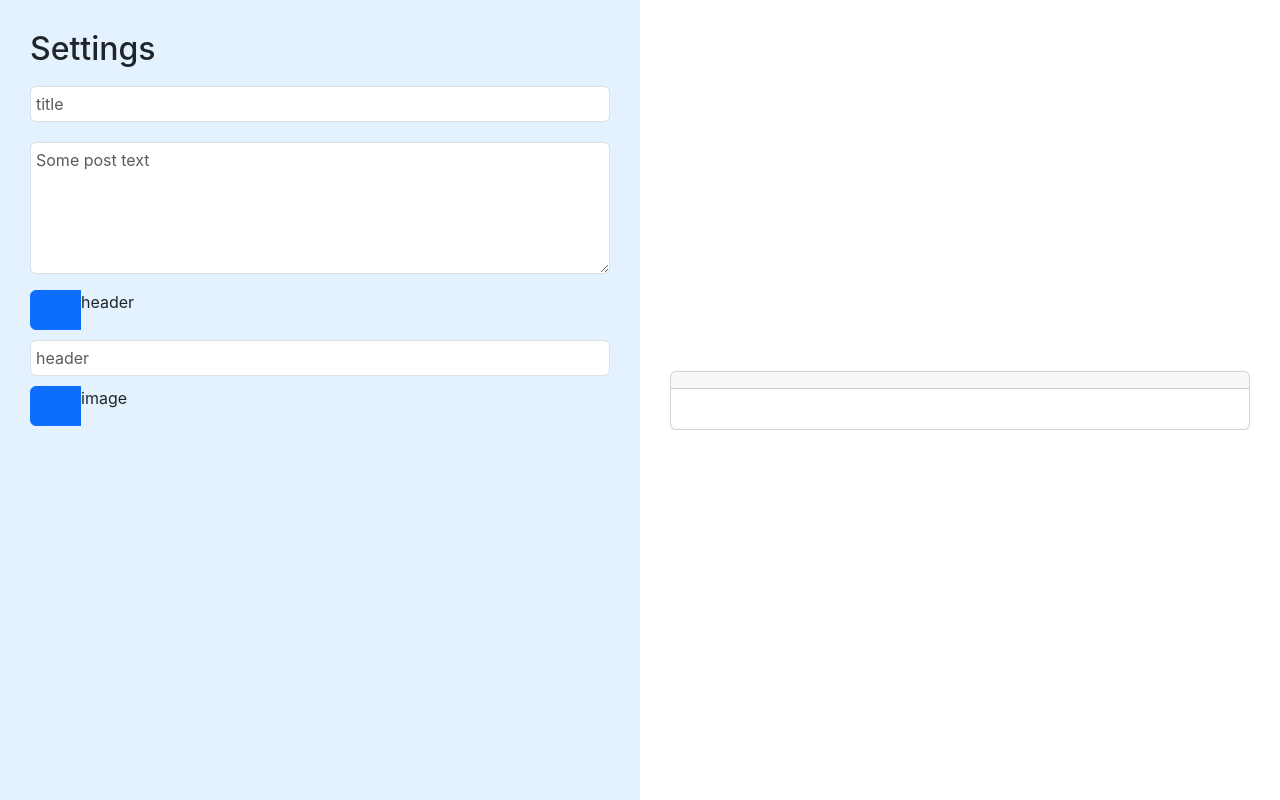
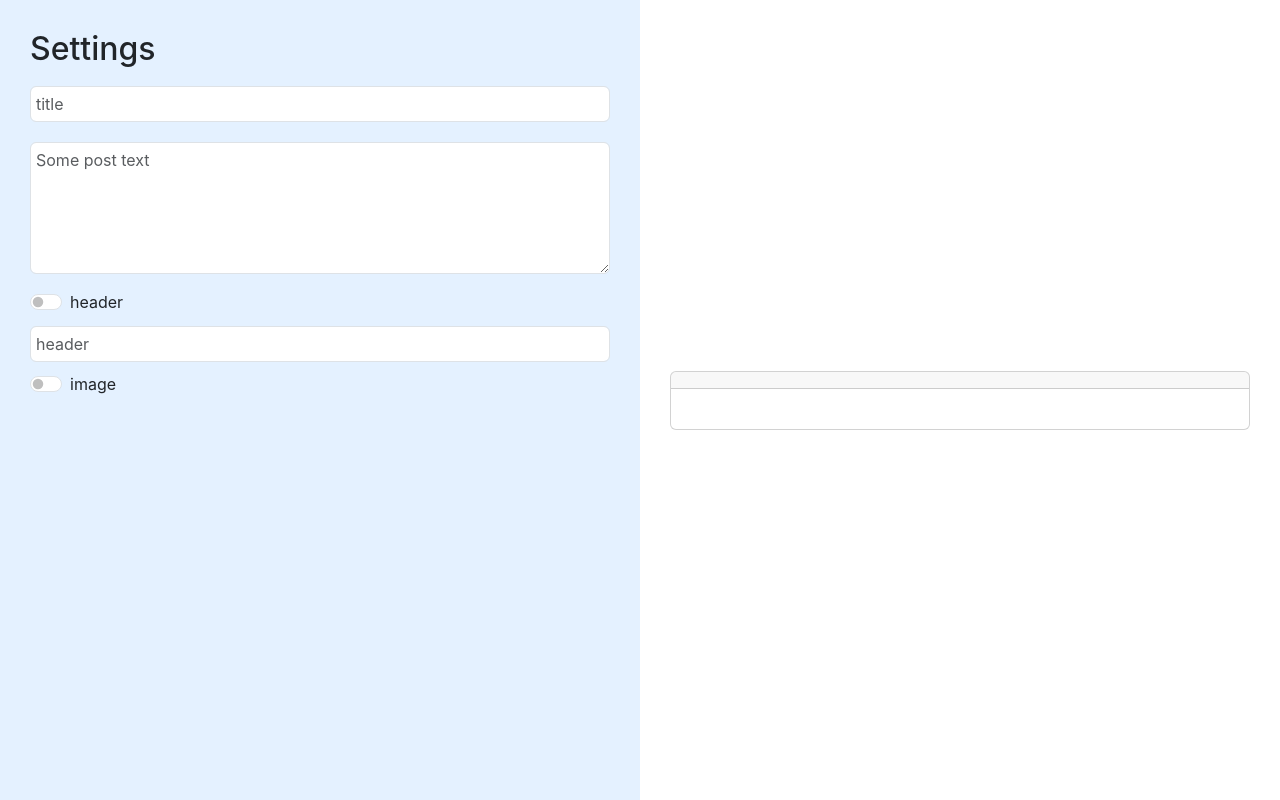
Before and after one commit to ElisabethFox/react-test-task, a React (Create React App) app: page / in a window 1280 px wide. Built offline with nearby package versions, Linux system fonts and the light colour scheme.

Commit message:
add Toggle Btn

```diff
--- a/src/components/post-editor/Toggle.jsx
+++ b/src/components/post-editor/Toggle.jsx
@@ -1,19 +1,23 @@
-import ToggleButtonGroup from 'react-bootstrap/ToggleButtonGroup';
-import ToggleButton from 'react-bootstrap/ToggleButton';
+import { Form } from 'react-bootstrap';
+import { useState } from 'react';
 
 const Toggle = ({ title }) => {
+    const [isActive, setActive] = useState(false);
+
+    const handleClick = () => {
+        setActive(!isActive);
+    };
+
     return (
-    <ToggleButtonGroup name="toggle" type="radio" variant="primary">
-
-        <ToggleButton value={false}>
-        </ToggleButton>
-
-        <ToggleButton value={true}>
-        </ToggleButton>
-
-        <p>{title}</p>
-    </ToggleButtonGroup>
-    );
+        <Form className="toggle-btn">
+          <Form.Check
+            type="switch"
+            label={title}
+            onClick={handleClick}
+            active={isActive.toString()}
+          />
+        </Form>
+      );
 }
 
 export default Toggle;
```
